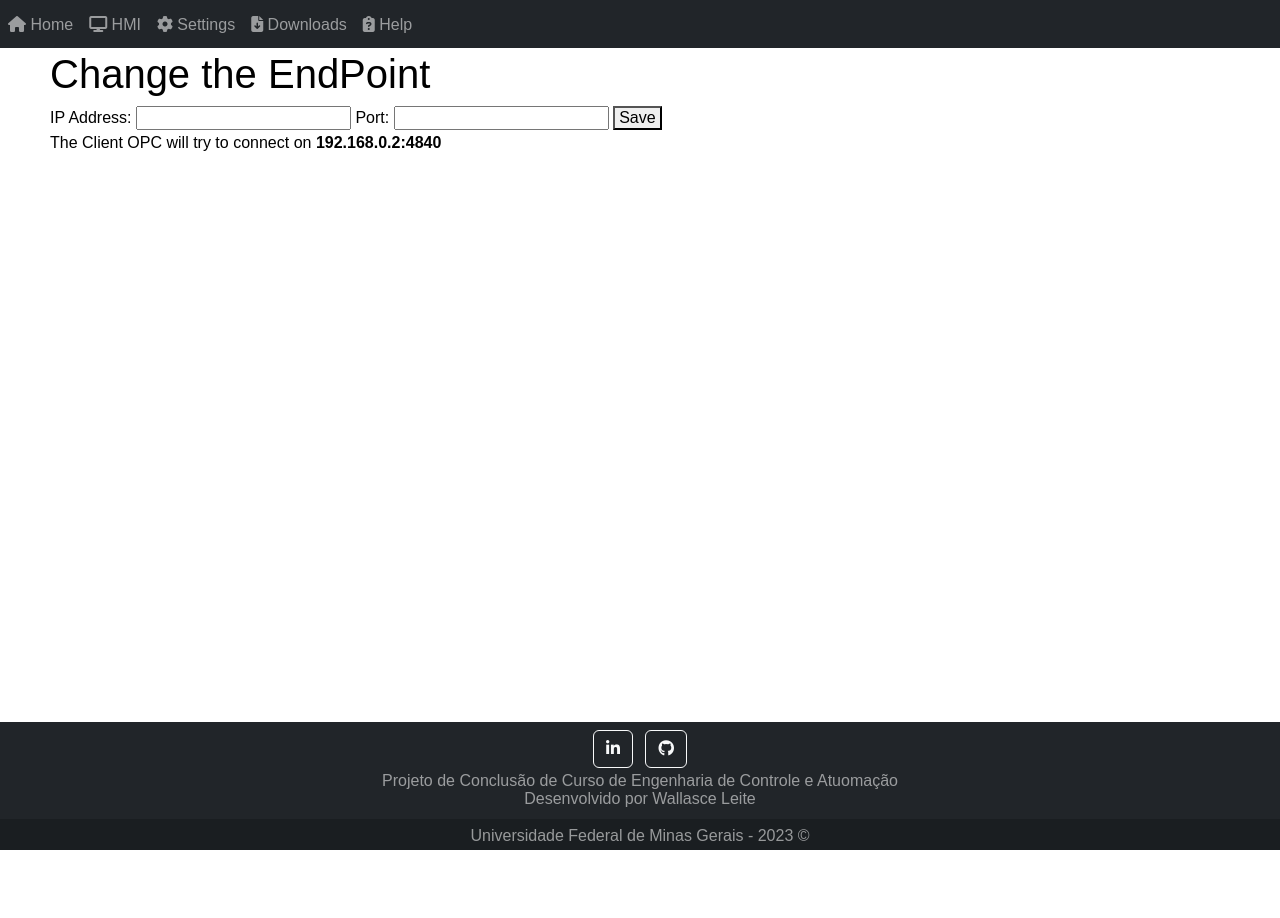
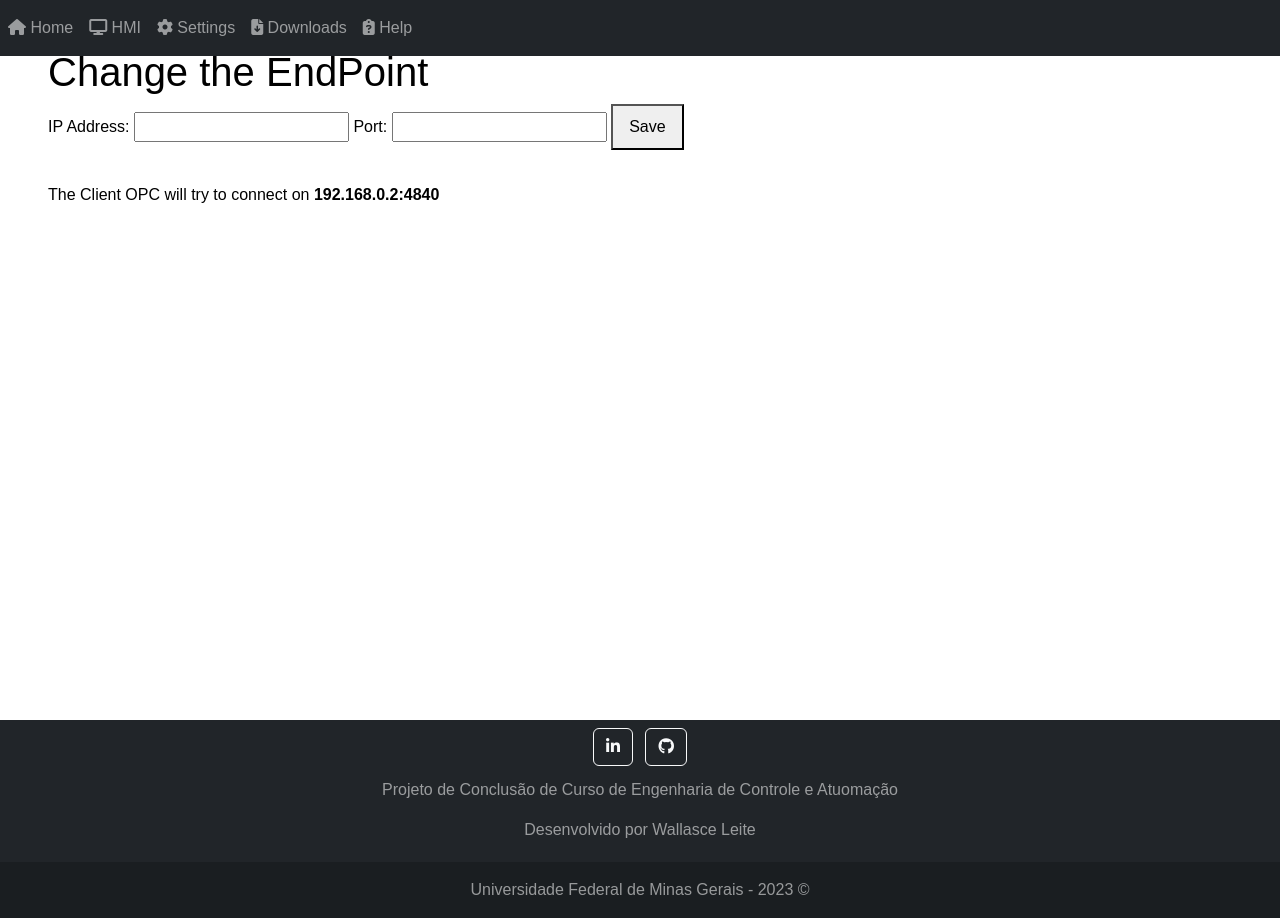
Before and after one commit to wallasce/Projeto-Final-de-Curso, a Django app: page /settings in a window 1280 px wide. Before the commit the page ends 850 px from the top, so only its background shows below. Run offline with Django 4.2, Linux system fonts and the light colour scheme; data comes from the database, SQL or seed files in the repository.

Commit message:
Fix: Change px to rem

```diff
--- a/supervisorySite/Charts/static/Charts/CSS/chartStyle.css
+++ b/supervisorySite/Charts/static/Charts/CSS/chartStyle.css
@@ -2,7 +2,7 @@
     height:80vh;
     width:80vw;
 
-    margin: 20px auto;
+    margin: 2rem auto;
     position: relative;
     z-index: 1;
 }
--- a/supervisorySite/Settings/static/Settings/Style.css
+++ b/supervisorySite/Settings/static/Settings/Style.css
@@ -1,7 +1,7 @@
 #formEndPoint {
-    margin: 0 0 10px 0;
+    margin: 0 0 0.6rem 0;
 }
 
 #saveEndPoint {
-    padding: 9px 4px;
+    padding: 0.55rem 1rem;
 }
--- a/supervisorySite/ihm/static/ihm/pageStyle.css
+++ b/supervisorySite/ihm/static/ihm/pageStyle.css
@@ -8,6 +8,6 @@
 #serverStatus {
     text-align: right;
     font-size: medium;
-    line-height: 1.2em;
-    margin: 5px 0;
+    line-height: 1.2rem;
+    margin: 0.5rem 0;
 }
--- a/supervisorySite/webSiteConfig/static/webSiteConfig/CSS/styleBase.css
+++ b/supervisorySite/webSiteConfig/static/webSiteConfig/CSS/styleBase.css
@@ -1,23 +1,18 @@
 .menu {
-    margin-bottom: 50px;
     position: fixed;
     top: 0;
     width: 100%;
-    margin-bottom: 20px;
     z-index: 999;
 }
 
 .content {
-    margin: 50px 50px 0px 50px;
+    margin: 3rem 3rem 0rem 3rem;
     padding-bottom: 8rem;
 }
 
 body {
     font-family: sans-serif, Arial, Helvetica;
     color: black;
-    font-size: 1rem;
-    font-weight: 400;
-    line-height: 1.5px;
     min-height: 100vh;
     text-align: left;
     position: relative;
@@ -34,5 +29,5 @@
 
 .copyright {
     background-color: rgba(0, 0, 0, 0.2);
-    padding-bottom: 13px !important;
+    padding-bottom: 1rem !important;
 }
```
